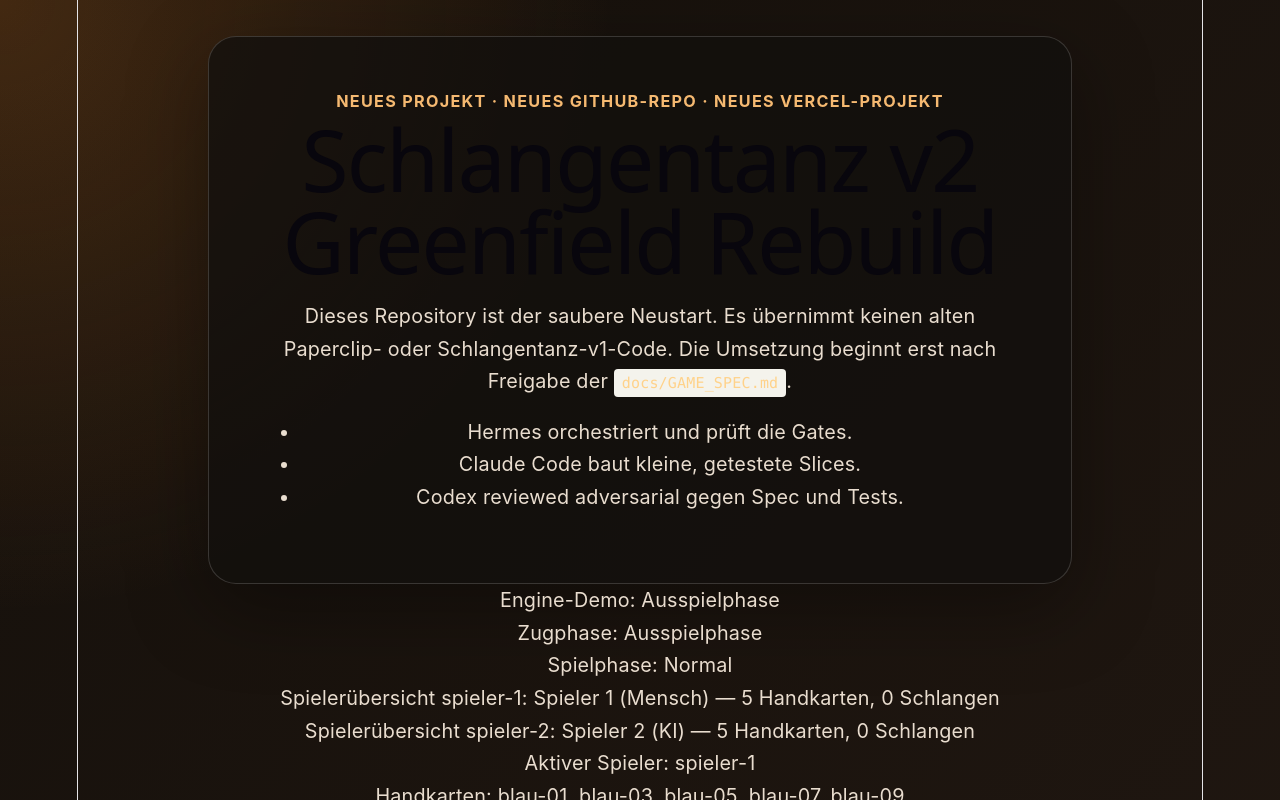
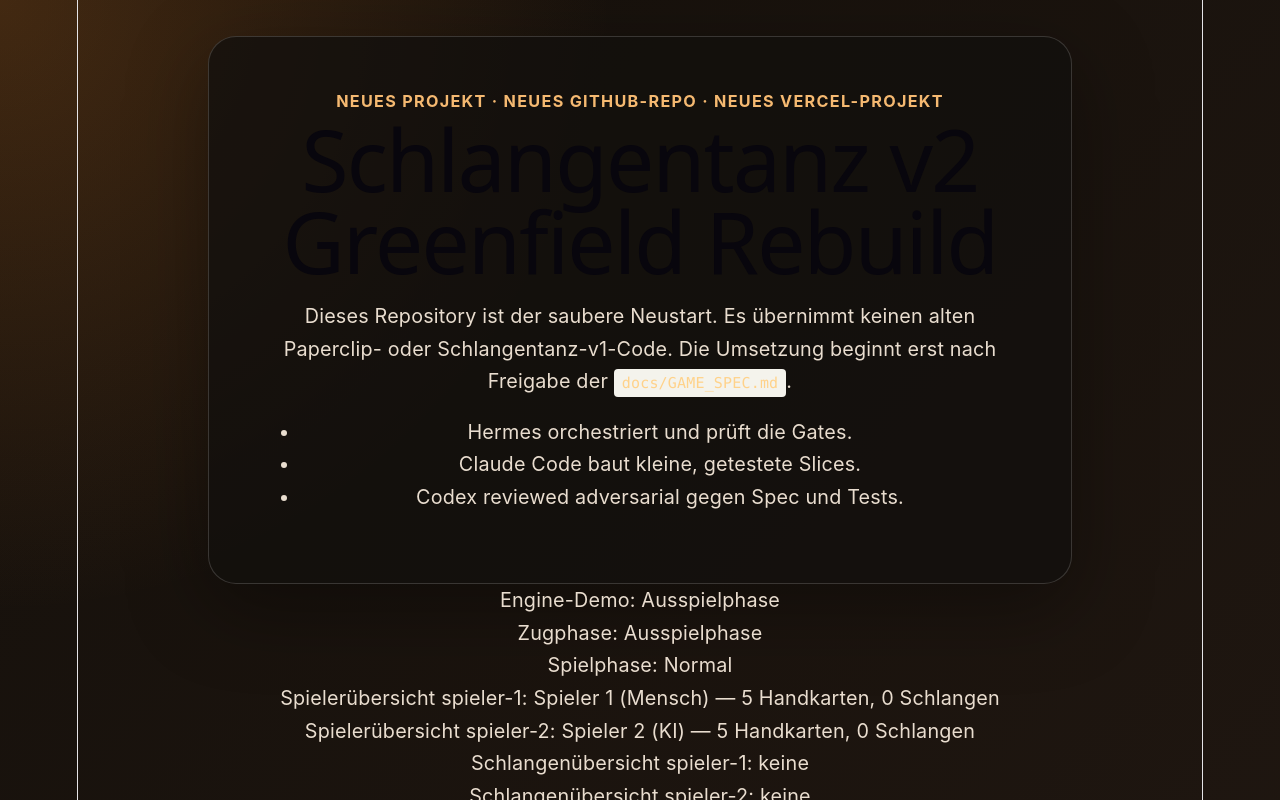
Before and after one commit to hanno79/schlangentanz-v2, a React (Vite) app: page / in a window 1280 px wide. Shown: the top 800 px of the page. Built offline with nearby package versions, Linux system fonts and the light colour scheme.

Commit message:
feat(r35): Spieler-Schlangenübersicht anzeigen

```diff
--- a/src/App.tsx
+++ b/src/App.tsx
@@ -85,6 +85,14 @@ function App({ initialZustand = defaultZustand }: AppProps) {
             Spielerübersicht {spieler.id}: {spieler.name} ({spieler.steuerung}) — {spieler.hand.length} Handkarten, {spieler.schlangen.length} Schlangen
           </p>
         ))}
+        {zustand.spieler.map(spieler => (
+          <p key={`schlangen-${spieler.id}`}>
+            Schlangenübersicht {spieler.id}:{' '}
+            {spieler.schlangen.length === 0
+              ? 'keine'
+              : spieler.schlangen.map(s => `${s.id} (${kartenIds(s.karten)})`).join('; ')}
+          </p>
+        ))}
         <p>Aktiver Spieler: {aktiverSpieler.id}</p>
         {aktiverSpieler.schlangen.map(schlange => (
           <p key={schlange.id}>
```
Also changed, not shown: 2 other files (tests, documents, lock files or other folders).
